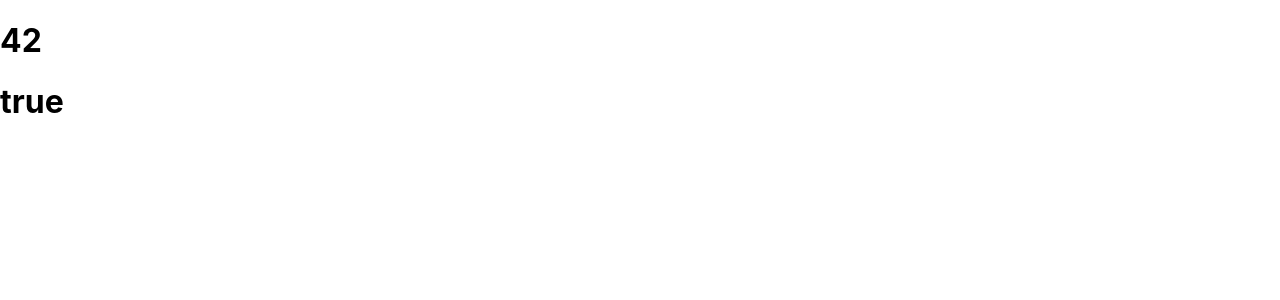
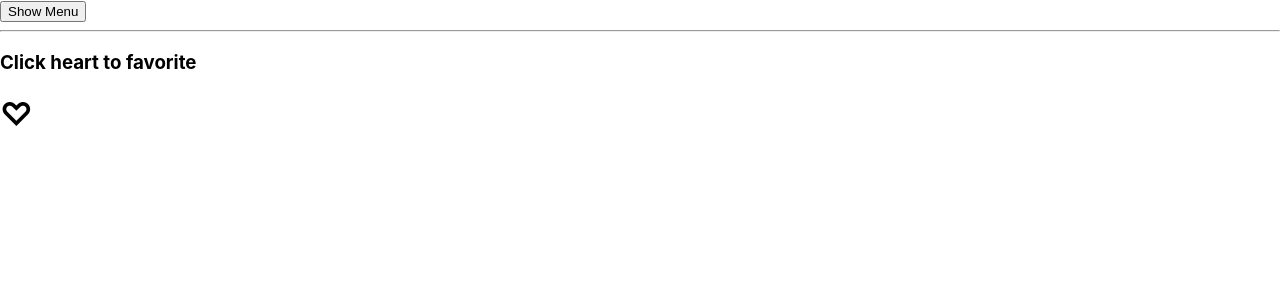
Before and after one commit to shirkedarshan/React-Practice-with-Add-To-Cart, a React (Create React App) app: page / in a window 1280 px wide. Shown: the top 300 px of the page. Built offline with nearby package versions, Linux system fonts and the light colour scheme.

Commit message:
Render Props : Toggler Example

```diff
--- a/src/App.js
+++ b/src/App.js
@@ -1,19 +1,13 @@
 import React from "react"
-import Example from "./Example"
+import Menu from "./Menu"
+import Favorite from "./Favorite"
 
 function App() {
     return (
         <div>
-            <Example render={
-                function(bool, number) {
-                    return (
-                        <div>
-                            <h1>{number}</h1>
-                            <h1>{bool ? "true" : "false"}</h1>
-                        </div>
-                    )
-                }
-            }/>
+            <Menu />
+            <hr />
+            <Favorite />
         </div>
     )
 }
--- a/src/Example.js
+++ /dev/null
@@ -1,11 +0,0 @@
-import React from "react"
-
-function Example(props) {
-    return (
-        <div>
-            {props.render(true, 42)}
-        </div>
-    )
-}
-
-export default Example
--- /dev/null
+++ b/src/Favorite.js
@@ -0,0 +1,23 @@
+import React, {Component} from "react"
+import Toggler from "./Toggler"
+
+function Favorite(props) {
+    return (
+        <Toggler render={
+            (on, toggle) => (
+                <div>
+                    <h3>Click heart to favorite</h3>
+                    <h1>
+                        <span
+                            onClick={toggle}
+                        >
+                            {on ? "❤️" : "♡"}
+                        </span>
+                    </h1>
+                </div>
+            )
+        }/>
+    )
+}
+
+export default Favorite
--- /dev/null
+++ b/src/Menu.js
@@ -0,0 +1,26 @@
+import React from "react"
+import Toggler from "./Toggler"
+
+// bring in the Toggler component
+// render the Toggler inside the Menu, and use the render prop to determine what will get displayed
+// remember to bring in the "goodies" (state and methods) to that function so you can make this work
+
+function Menu(props) {
+    return (
+        <Toggler defaultOnValue={false} render={
+            (on, toggle) => (
+                <div>
+                    <button onClick={toggle}>{on ? "Hide" : "Show"} Menu </button>
+                    <nav style={{display: on ? "block" : "none"}}>
+                        <h6>Signed in as Coder123</h6>
+                        <p><a>Your Profile</a></p>
+                        <p><a>Your Repositories</a></p>
+                        <p><a>Your Stars</a></p>
+                        <p><a>Your Gists</a></p>
+                    </nav>
+                </div>
+            )} />
+    )
+}
+
+export default Menu
--- /dev/null
+++ b/src/Toggler.js
@@ -0,0 +1,25 @@
+import React, {Component} from "react"
+
+class Toggler extends Component {
+    state = {
+        on: this.props.defaultOnValue
+    }
+
+    static defaultProps = {
+        defaultOnValue: false
+    }
+
+    toggle = () => {
+        this.setState(prevState => ({on: !prevState.on}))
+    }
+
+    render() {
+        return (
+            <div>
+                {this.props.render(this.state.on, this.toggle)}
+            </div>
+        )
+    }
+}
+
+export default Toggler
```
Also changed, not shown: 1 other file (tests, documents, lock files or other folders).
